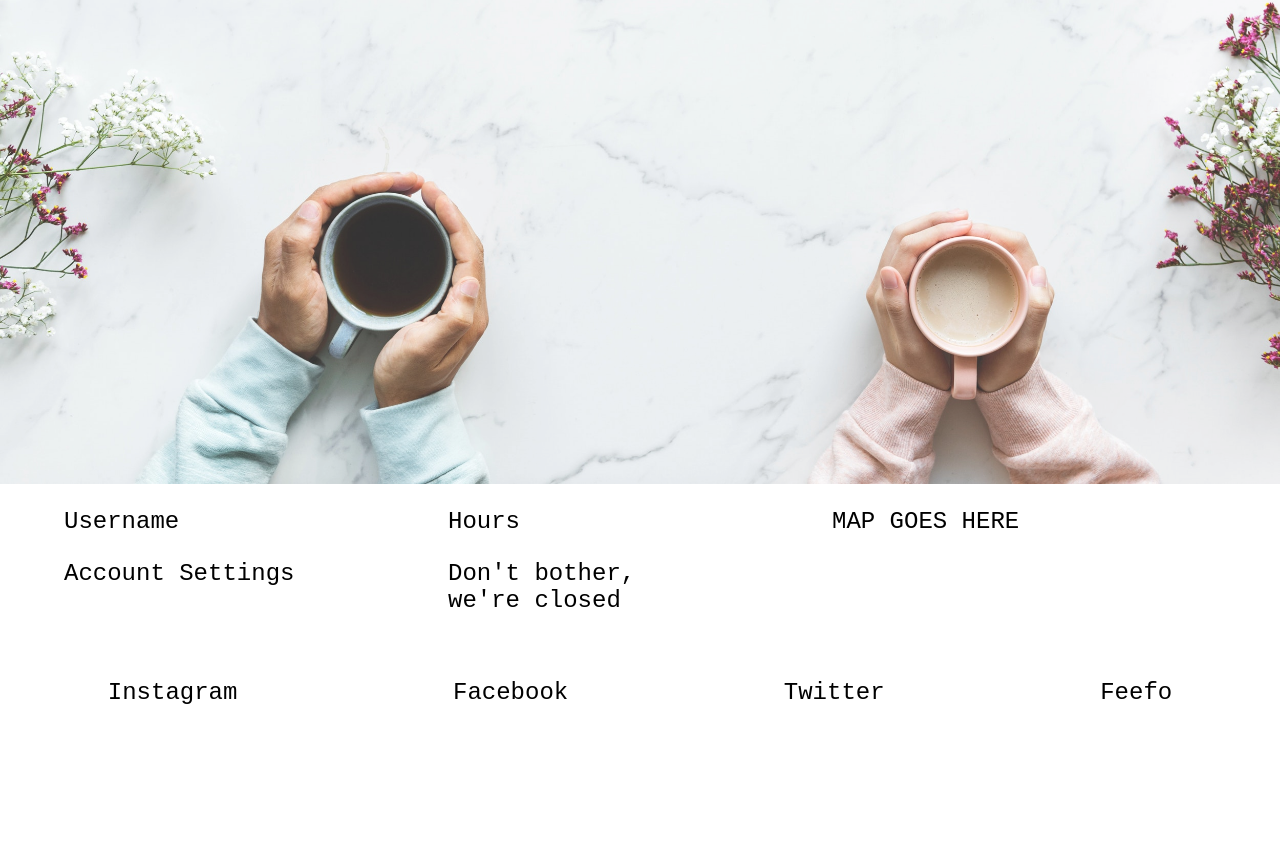
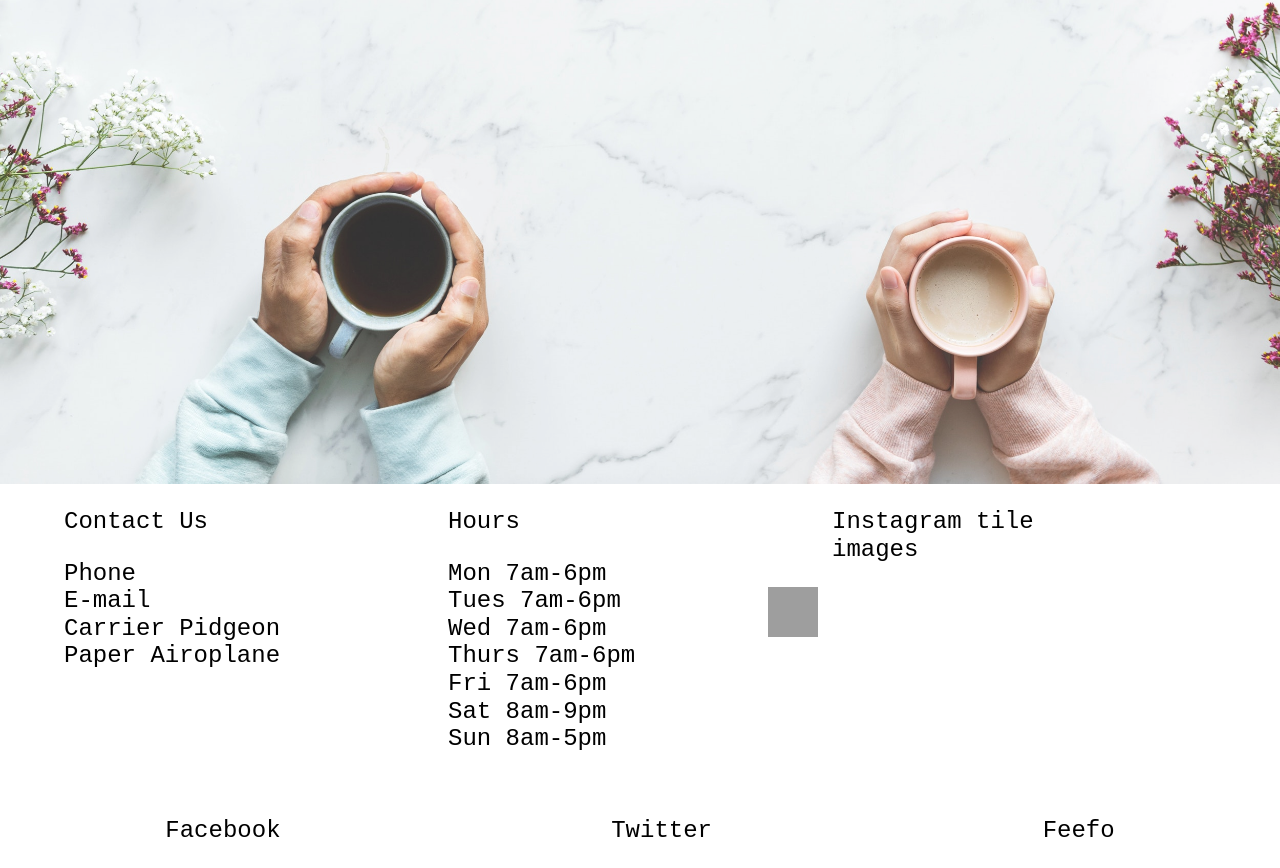
Before and after one commit to worpel/roast-well-coffee, a React (Create React App) app: page / in a window 1280 px wide. Shown: the part 348-1216 px from the top of the page. Before the commit the page ends 1078 px from the top, so only its background shows below. Built offline with nearby package versions, Linux system fonts and the light colour scheme; grey boxes are pictures that could not be loaded.

Commit message:
homepage structure change

```diff
--- a/src/Components/Footer/Footer.css
+++ b/src/Components/Footer/Footer.css
@@ -1,3 +1,9 @@
 .socials {
     justify-content: space-around;
 }
+
+.instatile {
+    width: 50px;
+    height: 50px;
+    background-image: url('../../Images/instacoffee.jpg');
+}
--- a/src/Components/Footer/Footer.js
+++ b/src/Components/Footer/Footer.js
@@ -6,18 +6,33 @@ class Footer extends Component {
     return (
       <footer>
         <div className="locationInfo fl w-30">
-            <p className="mh5">Username</p>
-            <p className="mh5">Account Settings</p>
+          <p className="mh5">Contact Us</p>
+          <p className="mh5">
+            Phone<br />
+            E-mail<br />
+            Carrier Pidgeon<br />
+            Paper Airoplane <br />
+          </p>
         </div>
         <div className="openingHours fl w-30">
           <p className="mh5">Hours</p>
-            <p className="mh5">Don't bother, we're closed</p>
+          <p className="mh5">
+            Mon 7am-6pm<br />
+            Tues 7am-6pm<br />
+            Wed 7am-6pm<br />
+            Thurs 7am-6pm<br />
+            Fri 7am-6pm<br />
+            Sat 8am-9pm<br />
+            Sun 8am-5pm<br />
+          </p>
         </div>
         <div className="Map fl w-30">
-            <p className="mh5">MAP GOES HERE</p>
+          <p className="mh5">Instagram tile images</p>
+          <div>
+            <img className='instatile' src='instacoffee.jpg' />
+          </div>
         </div>
         <div className="flex socials mt3 fl w-100">
-          <p>Instagram</p>
           <p>Facebook</p>
           <p>Twitter</p>
           <p>Feefo</p>
```
Also changed, not shown: src/Images/instacoffee.jpg (added). Lines whose indentation alone changed are shown as unchanged.
